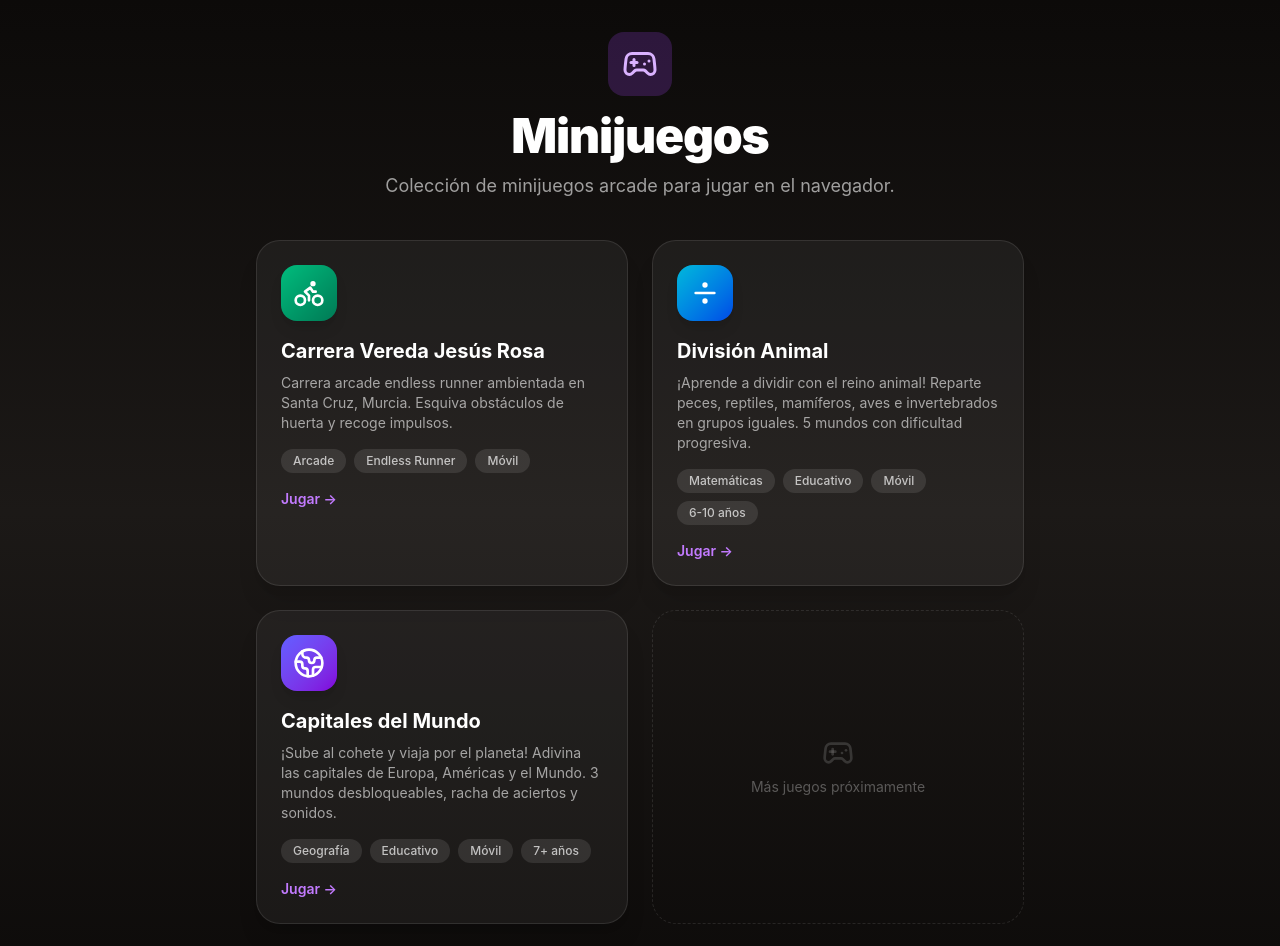
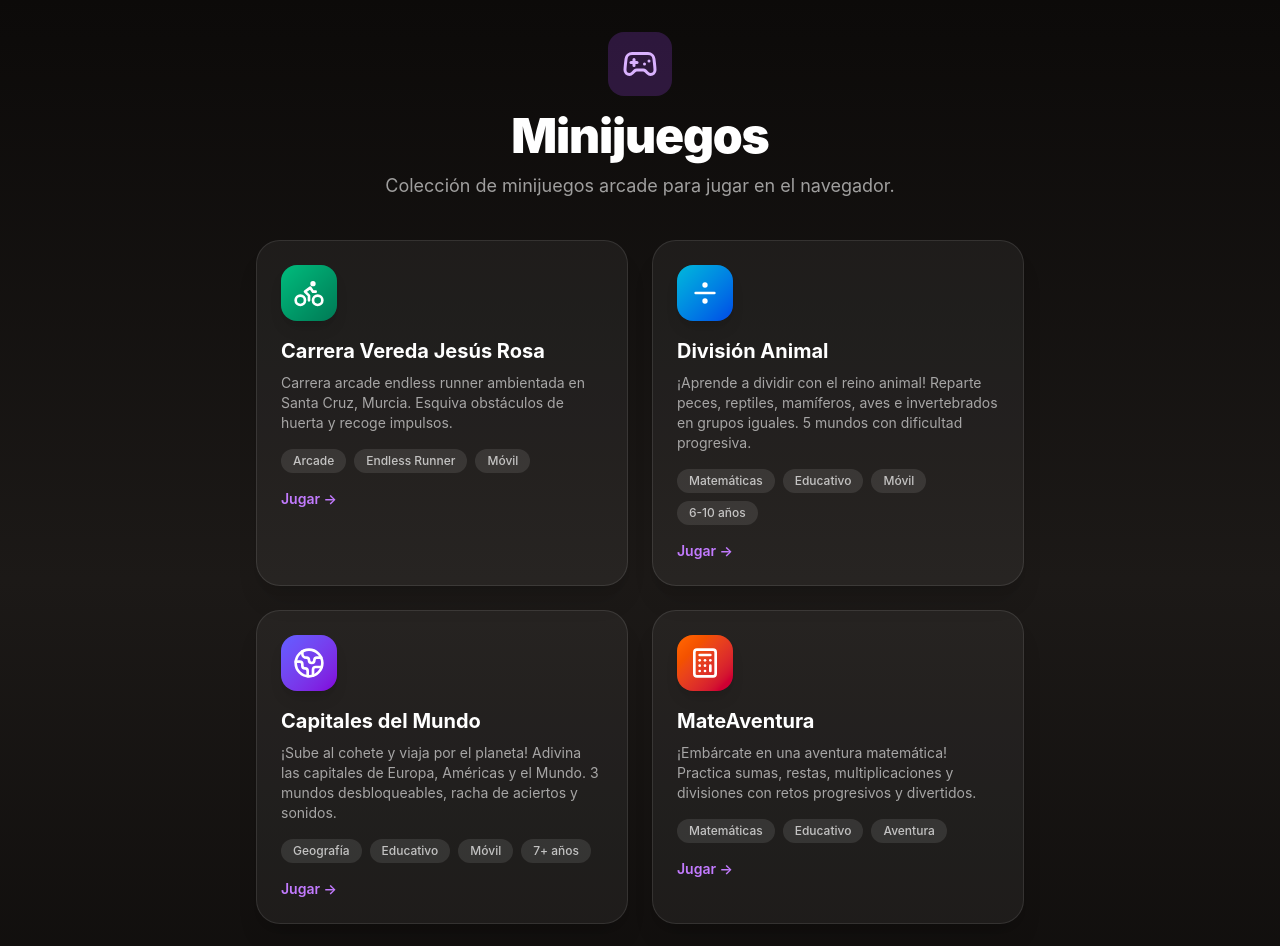
Before and after one commit to alfonso-rg/minijuegos, a React (Vite) app: page / in a window 1280 px wide. Shown: the top 946 px of the page. Built offline with nearby package versions, Linux system fonts and the light colour scheme.

Commit message:
Add MateAventura game to the hub homepage
Links to the external game at matemaventura.netlify.app with a card
styled consistently with existing games, using an <a> tag for external navigation.

https://claude.ai/code/session_01MWRaKRJ53ePsSBXVAne3Xi

```diff
--- a/src/Hub.jsx
+++ b/src/Hub.jsx
@@ -1,5 +1,5 @@
 import { Link } from "react-router-dom";
-import { Bike, Gamepad2, Divide, Globe2 } from "lucide-react";
+import { Bike, Gamepad2, Divide, Globe2, Calculator } from "lucide-react";
 
 const games = [
   {
@@ -32,6 +32,16 @@ const games = [
     color: "from-indigo-500 to-purple-700",
     tags: ["Geografía", "Educativo", "Móvil", "7+ años"],
   },
+  {
+    id: "mateaventura",
+    title: "MateAventura",
+    description:
+      "¡Embárcate en una aventura matemática! Practica sumas, restas, multiplicaciones y divisiones con retos progresivos y divertidos.",
+    icon: <Calculator size={32} />,
+    href: "https://matemaventura.netlify.app/",
+    color: "from-orange-500 to-rose-700",
+    tags: ["Matemáticas", "Educativo", "Aventura"],
+  },
 ];
 
 export default function Hub() {
@@ -51,12 +61,11 @@ export default function Hub() {
         </header>
 
         <div className="grid gap-6 sm:grid-cols-2">
-          {games.map((game) => (
-            <Link
-              key={game.id}
-              to={game.path}
-              className="group rounded-3xl border border-white/10 bg-white/5 p-6 shadow-xl transition hover:border-white/20 hover:bg-white/10 hover:shadow-2xl"
-            >
+          {games.map((game) => {
+            const cardClass =
+              "group rounded-3xl border border-white/10 bg-white/5 p-6 shadow-xl transition hover:border-white/20 hover:bg-white/10 hover:shadow-2xl";
+            const cardContent = (
+              <>
                 <div
                   className={`mb-4 inline-flex h-14 w-14 items-center justify-center rounded-2xl bg-gradient-to-br ${game.color} text-white shadow-lg`}
                 >
@@ -77,8 +86,24 @@ export default function Hub() {
                 <div className="mt-4 text-sm font-semibold text-purple-400 transition group-hover:text-purple-300">
                   Jugar &rarr;
                 </div>
+              </>
+            );
+            return game.href ? (
+              <a
+                key={game.id}
+                href={game.href}
+                target="_blank"
+                rel="noopener noreferrer"
+                className={cardClass}
+              >
+                {cardContent}
+              </a>
+            ) : (
+              <Link key={game.id} to={game.path} className={cardClass}>
+                {cardContent}
               </Link>
-          ))}
+            );
+          })}
 
           <div className="flex items-center justify-center rounded-3xl border border-dashed border-white/10 p-6 text-white/30">
             <div className="text-center">
```
Lines whose indentation alone changed are shown as unchanged.
